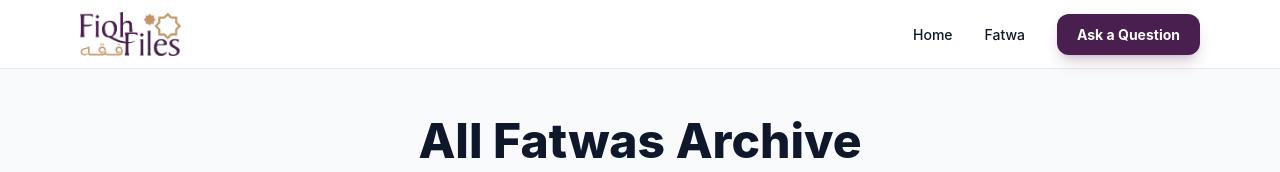
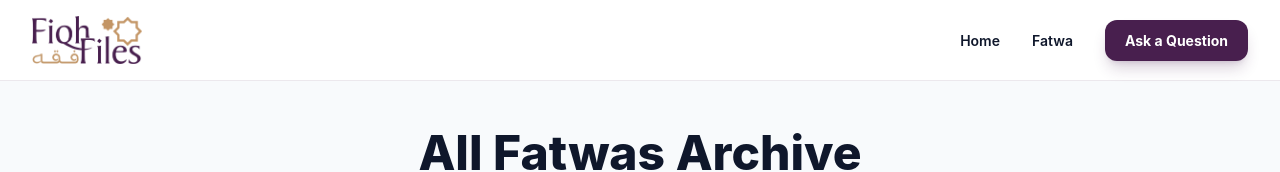
Before and after one commit to samasthagraph/FiqhFiles, a React (Vite) app in the folder frontend/: page /fatwas in a window 1280 px wide. Shown: the top 172 px of the page. Built offline with nearby package versions, Linux system fonts and the light colour scheme; no server answers.

Commit message:
Align header logo and nav items to match body container max-w-7xl margins

```diff
--- a/frontend/src/components/Header.jsx
+++ b/frontend/src/components/Header.jsx
@@ -8,34 +8,40 @@ const Header = () => {
     const toggleMenu = () => setIsMenuOpen(!isMenuOpen);
 
     return (
-        <header className="flex items-center justify-between whitespace-nowrap border-b border-primary/10 bg-white dark:bg-background-dark px-6 md:px-20 py-3 sticky top-0 z-50">
+        <header className="sticky top-0 z-50 border-b border-primary/10 bg-white/95 dark:bg-background-dark/95 backdrop-blur-sm">
+            <div className="mx-auto max-w-7xl px-4 sm:px-6 lg:px-8">
+                <div className="flex h-16 sm:h-20 items-center justify-between whitespace-nowrap">
                     <Link to="/" className="flex items-center gap-3 text-slate-900 dark:text-slate-100 group">
-                <img src="/logo.png" alt="Fiqh File Logo" className="h-11 w-auto object-contain transition-transform group-hover:scale-105" />
+                        <img src="/logo.png" alt="Fiqh File Logo" className="h-10 sm:h-12 w-auto object-contain transition-transform group-hover:scale-105" />
                         <span className="text-xl font-black tracking-tight text-primary"></span>
                     </Link>
 
                     {/* Desktop Navigation */}
                     <nav className="hidden md:flex items-center gap-8">
-                <Link to="/" className="text-sm font-medium leading-normal text-slate-900 dark:text-slate-100 hover:text-primary transition-colors">Home</Link>
-                <Link to="/fatwas" className="text-sm font-medium leading-normal text-slate-900 dark:text-slate-100 hover:text-primary transition-colors">Fatwa</Link>
+                        <Link to="/" className="text-sm font-semibold leading-normal text-slate-900 dark:text-slate-100 hover:text-primary transition-colors">Home</Link>
+                        <Link to="/fatwas" className="text-sm font-semibold leading-normal text-slate-900 dark:text-slate-100 hover:text-primary transition-colors">Fatwa</Link>
                         <Link to="/ask" className="flex items-center justify-center rounded-xl bg-primary px-5 py-2.5 text-sm font-bold leading-normal text-white shadow-lg shadow-primary/20 hover:scale-105 transition-all">
                             Ask a Question
                         </Link>
                     </nav>
 
                     {/* Mobile Menu Toggle */}
-            <button className="md:hidden text-slate-900 dark:text-slate-100 p-2" onClick={toggleMenu}>
+                    <button className="md:hidden text-slate-900 dark:text-slate-100 p-2" onClick={toggleMenu} aria-label="Toggle Menu">
                         {isMenuOpen ? <FiX size={24} /> : <FiMenu size={24} />}
                     </button>
+                </div>
+            </div>
 
             {/* Mobile Navigation Drawer */}
             {isMenuOpen && (
-                <div className="absolute top-full left-0 w-full bg-white dark:bg-background-dark border-b border-primary/10 flex flex-col p-6 gap-4 md:hidden shadow-xl animate-in fade-in slide-in-from-top-4 duration-300">
+                <div className="border-b border-primary/10 bg-white dark:bg-background-dark px-4 py-6 md:hidden shadow-xl animate-in fade-in slide-in-from-top-4 duration-300">
+                    <div className="mx-auto max-w-7xl flex flex-col gap-4">
                         <Link to="/" className="text-lg font-bold text-slate-900 dark:text-slate-100 border-b border-slate-100 pb-2" onClick={() => setIsMenuOpen(false)}>Home</Link>
                         <Link to="/fatwas" className="text-lg font-bold text-slate-900 dark:text-slate-100 border-b border-slate-100 pb-2" onClick={() => setIsMenuOpen(false)}>Fatwa</Link>
                         <Link to="/ask" className="w-full text-center rounded-xl bg-primary px-5 py-3 text-lg font-bold text-white shadow-lg shadow-primary/20" onClick={() => setIsMenuOpen(false)}>
                             Ask a Question
                         </Link>
+                    </div>
                 </div>
             )}
         </header>
```
Lines whose indentation alone changed are shown as unchanged.
